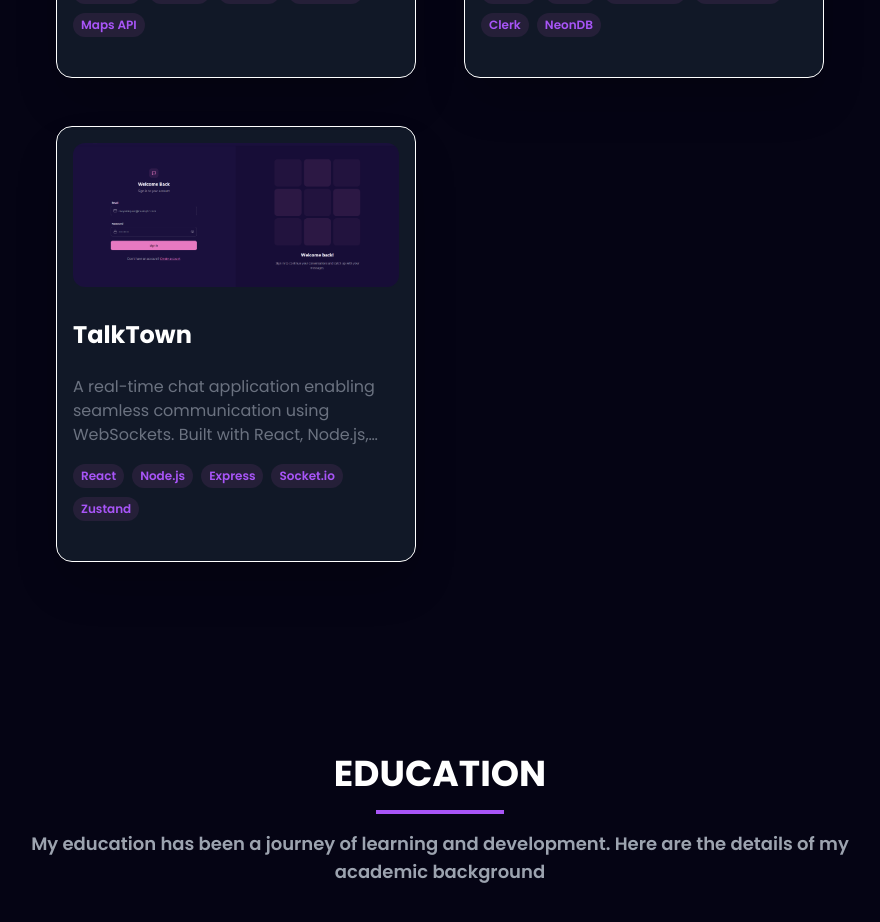
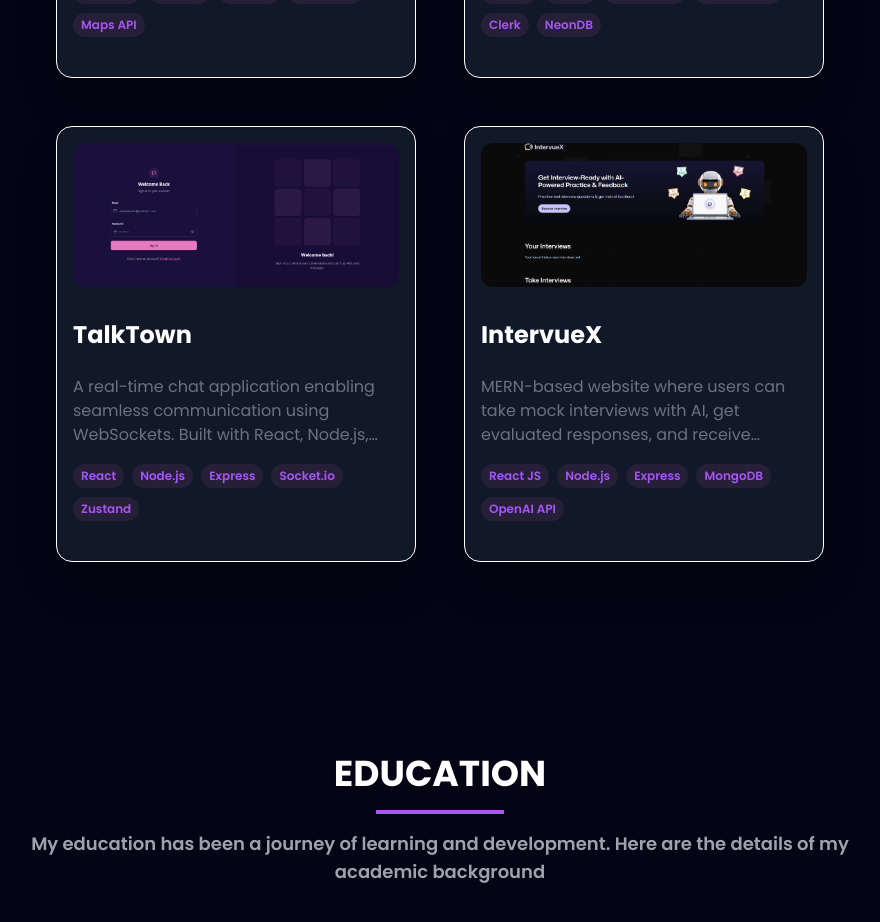
Before and after one commit to mayankgaur0405/My_portfolio, a React (Vite) app: page / in a window 1280 px wide. Shown: the part 3180-4102 px from the top of the page, without its empty margins (200-1080 px from the left). Built offline with nearby package versions, Linux system fonts and the light colour scheme.

Commit message:
issue still exist will resolve later

```diff
--- a/src/constants.js
+++ b/src/constants.js
@@ -186,15 +186,15 @@ export const projects = [
     github: "https://github.com/mayankgaur0405/TalkTown",
     webapp: "https://talktown-8lif.onrender.com/",
   },
-  // {
-  //   id: 3,
-  //   title: "IntervueX",
-  //   description:
-  //     "MERN-based website where users can take mock interviews with AI, get evaluated responses, and receive feedback and tips. Uses OpenAI API for question generation and scoring.",
-  //   img: IntervueX,
-  //   tags: ["React JS", "Node.js", "Express", "MongoDB", "OpenAI API"],
-  //   github: "https://github.com/mayankgaur0405/IntervueX",
-  //   webapp: "https://intervue-x.vercel.app/",
-  // },
+  {
+    id: 3,
+    title: "IntervueX",
+    description:
+      "MERN-based website where users can take mock interviews with AI, get evaluated responses, and receive feedback and tips. Uses OpenAI API for question generation and scoring.",
+    img: IntervueX,
+    tags: ["React JS", "Node.js", "Express", "MongoDB", "OpenAI API"],
+    github: "https://github.com/mayankgaur0405/IntervueX",
+    webapp: "https://intervue-x.vercel.app/",
+  },
 
 ];
```
